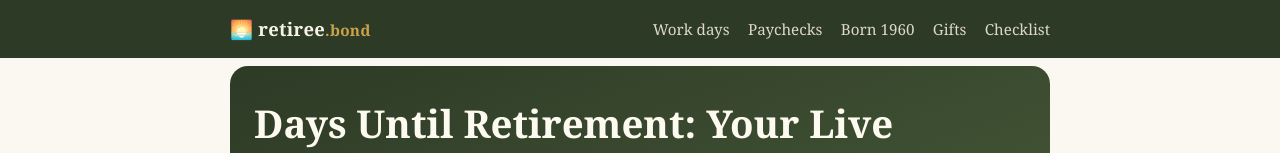
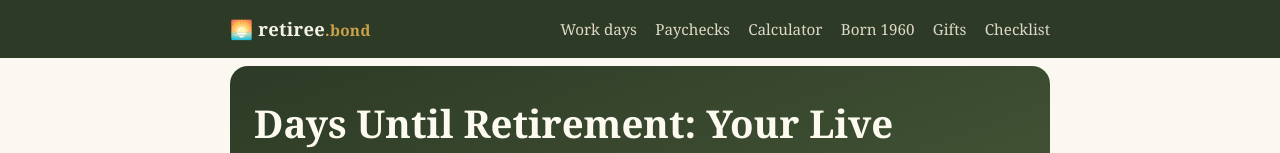
Before and after one commit to zouhourab1996-stack/retiree, a plain HTML site: page index.html in a window 1280 px wide. Shown: the top 153 px of the page. Drawn offline with Linux system fonts and the light colour scheme.

Commit message:
seo: add calculator to main navigation

```diff
--- a/index.html
+++ b/index.html
@@ -26,6 +26,7 @@
 <nav class="main">
 <a href="/working-days-until-retirement.html">Work days</a>
 <a href="/paychecks-until-retirement.html">Paychecks</a>
+<a href="/retirement-countdown-calculator.html">Calculator</a>
 <a href="/born-1960.html">Born 1960</a>
 <a href="/retirement-countdown-gifts.html">Gifts</a>
 <a href="/last-day-of-work-checklist.html">Checklist</a>
```
